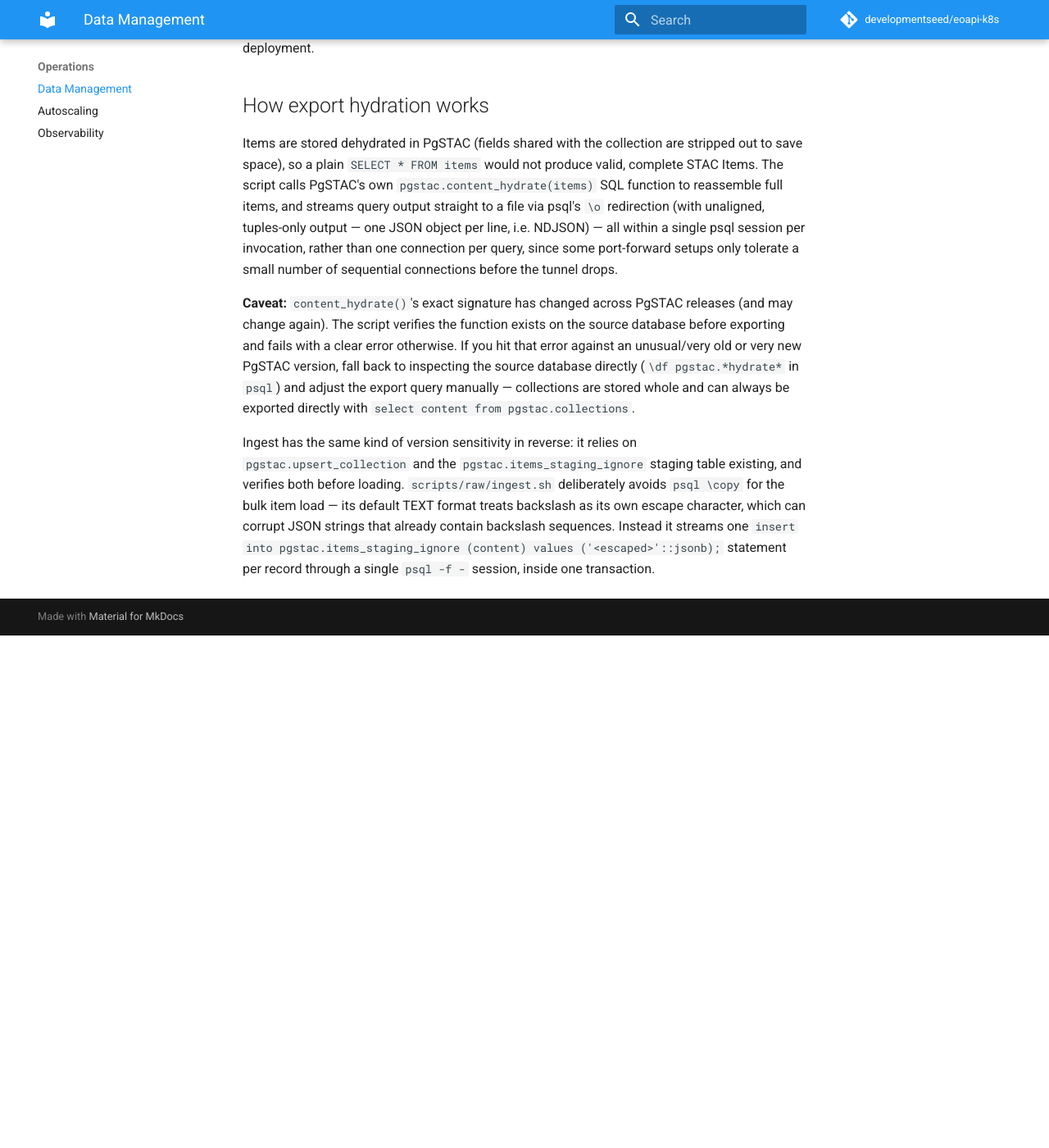
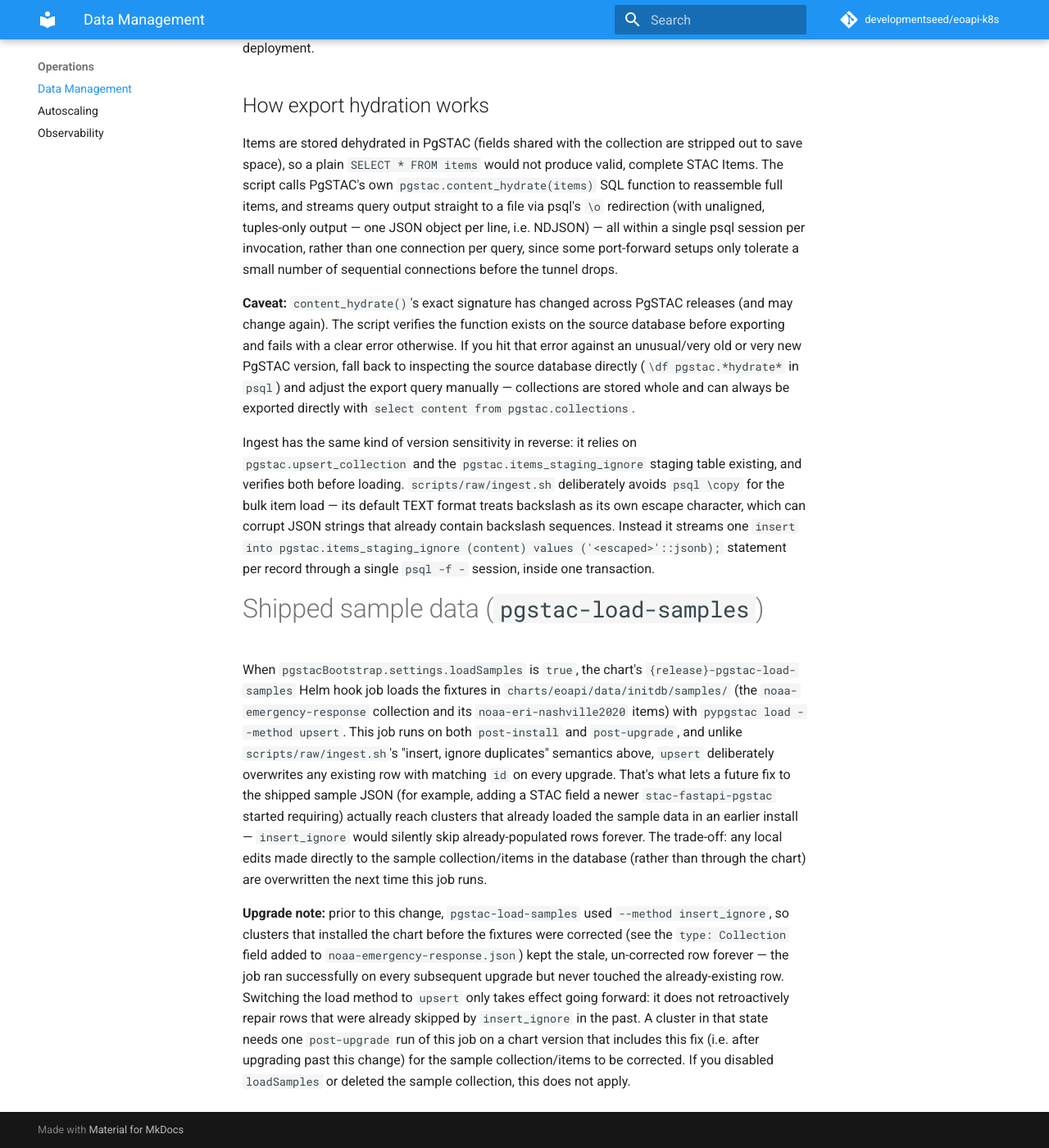
Before and after one commit to developmentseed/eoapi-k8s, an MkDocs documentation site: the page built from docs/manage-data.md, in a window 1280 px wide and 1400 px high, scrolled down 1764 px. Shown: the whole window at 82% size. Built offline with MkDocs 1.6.1 and Material for MkDocs 9.7.7, drawn with Linux system fonts in a browser that asks for light colours; comment, search, counter and statistics services are not loaded; before the commit the page ends 2539 px from its top, so only the background shows below that.

Commit message:
fix: use upsert instead of insert_ignore for pgstac sample data load

```diff
--- a/docs/manage-data.md
+++ b/docs/manage-data.md
@@ -104,3 +104,27 @@ format treats backslash as its own escape character, which can corrupt JSON stri
 contain backslash sequences. Instead it streams one `insert into pgstac.items_staging_ignore
 (content) values ('<escaped>'::jsonb);` statement per record through a single `psql -f -` session,
 inside one transaction.
+
+# Shipped sample data (`pgstac-load-samples`)
+
+When `pgstacBootstrap.settings.loadSamples` is `true`, the chart's `{release}-pgstac-load-samples`
+Helm hook job loads the fixtures in `charts/eoapi/data/initdb/samples/` (the
+`noaa-emergency-response` collection and its `noaa-eri-nashville2020` items) with `pypgstac load
+--method upsert`. This job runs on both `post-install` and `post-upgrade`, and unlike
+`scripts/raw/ingest.sh`'s "insert, ignore duplicates" semantics above, `upsert` deliberately
+overwrites any existing row with matching `id` on every upgrade. That's what lets a future fix to
+the shipped sample JSON (for example, adding a STAC field a newer `stac-fastapi-pgstac` started
+requiring) actually reach clusters that already loaded the sample data in an earlier install —
+`insert_ignore` would silently skip already-populated rows forever. The trade-off: any local edits
+made directly to the sample collection/items in the database (rather than through the chart) are
+overwritten the next time this job runs.
+
+**Upgrade note:** prior to this change, `pgstac-load-samples` used `--method insert_ignore`, so
+clusters that installed the chart before the fixtures were corrected (see the `type: Collection`
+field added to `noaa-emergency-response.json`) kept the stale, un-corrected row forever — the job
+ran successfully on every subsequent upgrade but never touched the already-existing row. Switching
+the load method to `upsert` only takes effect going forward: it does not retroactively repair rows
+that were already skipped by `insert_ignore` in the past. A cluster in that state needs one
+`post-upgrade` run of this job on a chart version that includes this fix (i.e. after upgrading past
+this change) for the sample collection/items to be corrected. If you disabled `loadSamples` or
+deleted the sample collection, this does not apply.
```
Also changed, not shown: 1 other file.
